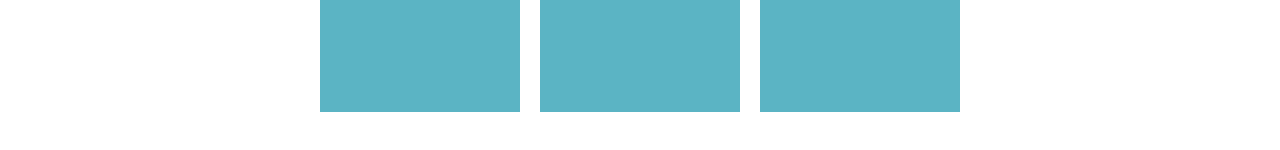
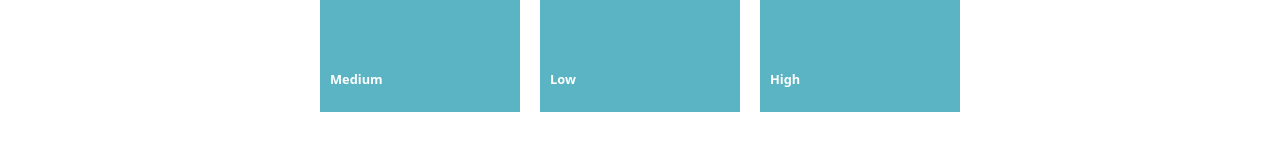
Before and after one commit to johannes-grcevic/react-basics-labs, a React (Vite) app in the folder tasky/: page / in a window 1280 px wide. Shown: the part 298-448 px from the top of the page. Built offline with nearby package versions, Linux system fonts and the light colour scheme.

Commit message:
Tasky Lab 2a - Exercise done

```diff
--- a/tasky/src/App.css
+++ b/tasky/src/App.css
@@ -51,3 +51,11 @@ div {
   font-size: 0.9em;
   margin-bottom: 10px;
 }
+
+.priority {
+  position: absolute;
+  bottom: 10px;
+  left: 10px;
+  font-weight: bold;
+  font-size: 0.8em;
+}
--- a/tasky/src/App.jsx
+++ b/tasky/src/App.jsx
@@ -5,9 +5,9 @@ import { useState } from 'react';
 function App() {
   const [ taskState, setTaskState ] = useState({
     tasks: [
-      { id: 1, title:"Dishes", description: "Empty dishwasher", deadline: "Today" },
-      { id: 2, title: "Laundry", description: "Fold clothes and put away", deadline: "Tomorrow" },
-      { id: 3, title: "Tidy up", deadline: "Today" }
+      { id: 1, title:"Dishes", description: "Empty dishwasher", deadline: "Today", priority: "Medium" },
+      { id: 2, title: "Laundry", description: "Fold clothes and put away", deadline: "Tomorrow", priority: "Low" },
+      { id: 3, title: "Tidy up", deadline: "Today", priority: "High" }
     ]
   });
 
@@ -19,6 +19,7 @@ function App() {
       title={task.title}
       description={task.description}
       deadline={task.deadline}
+      priority={task.priority}
       key={task.id}
     />
   ))}
--- a/tasky/src/components/Task.jsx
+++ b/tasky/src/components/Task.jsx
@@ -5,6 +5,7 @@ const Task = (props) => {
             <p className="title">{props.title}</p>
             <p className="deadline">Due: {props.deadline}</p>
             <p className="description">{props.description}</p>
+            <p className="priority">{props.priority}</p>
         </div>
     )
 }
```
